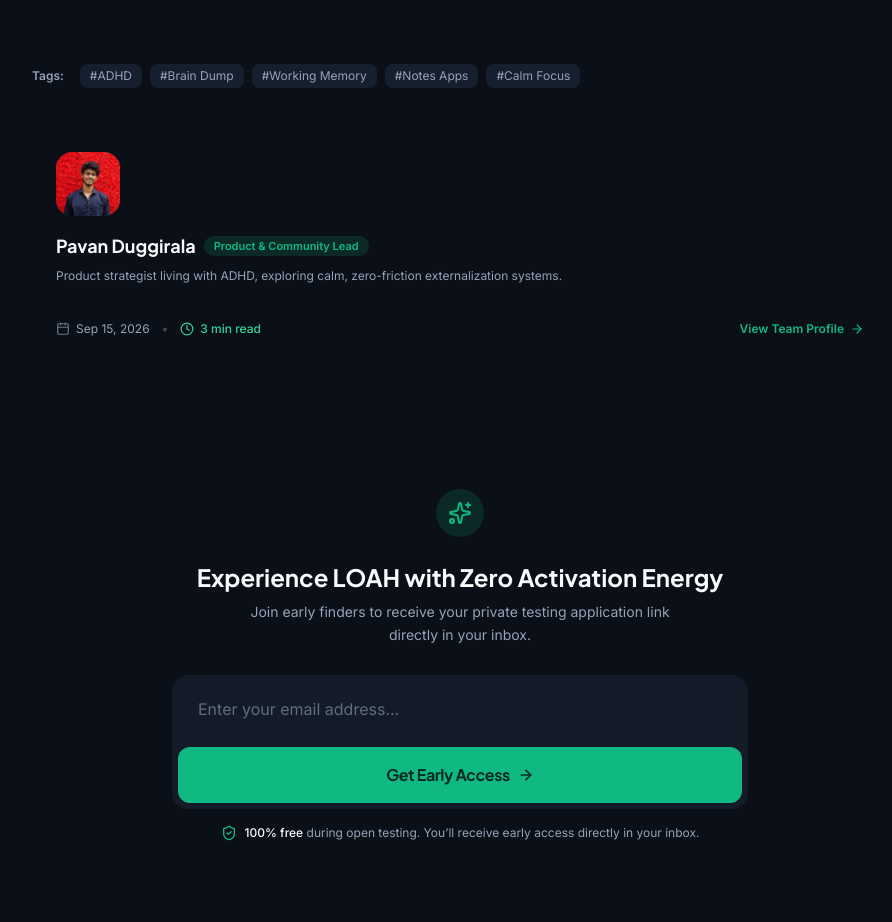
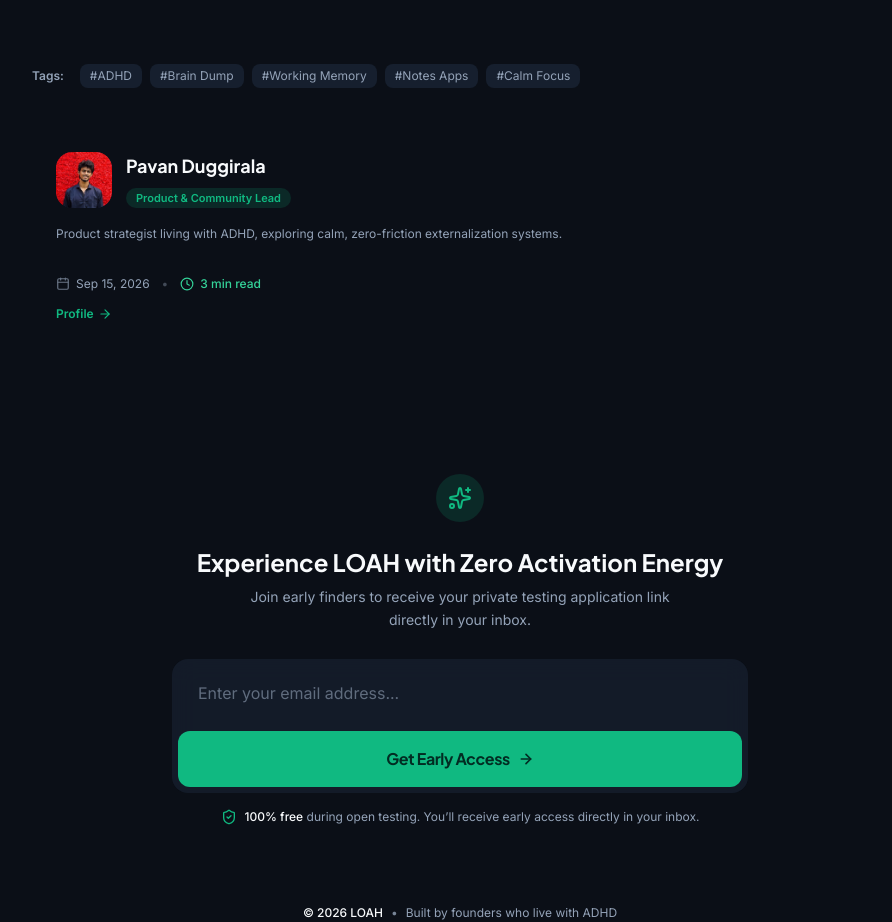
Before and after one commit to HarshaJyos/LOAH_WAITLIST, a Next.js app: page /journal/why-notes-apps-fail-adhd-brains in a window 1280 px wide. Shown: the part 3740-4662 px from the top of the page, without its empty margins (180-1072 px from the left). Built offline with nearby package versions, Linux system fonts and the light colour scheme.

Commit message:
fix: make author bio description full-width and place profile link on clean next line

```diff
--- a/components/journal/JournalLayout.tsx
+++ b/components/journal/JournalLayout.tsx
@@ -170,12 +170,13 @@
         )}
 
         {/* Author Bio & Post Meta Box (Moved to Bottom to Keep Top Focused & Frictionless) */}
-        <div className="mt-10 p-6 sm:p-8 rounded-3xl bg-gradient-to-br from-[#161F2E] via-[#111827] to-[#0B0F17] border border-white/10 shadow-xl space-y-5">
-          <div className="flex flex-col sm:flex-row items-start sm:items-center gap-4 sm:gap-5">
-            {/* Author Photo */}
+        {/* Author Bio & Post Meta Box */}
+        <div className="mt-10 p-6 sm:p-8 rounded-3xl bg-gradient-to-br from-[#161F2E] via-[#111827] to-[#0B0F17] border border-white/10 shadow-xl space-y-4">
+          {/* Top Row: Avatar + Name & Role Badge */}
+          <div className="flex items-center gap-3.5 sm:gap-4">
             <Link
               href={authorSlug ? `/team/${authorSlug}` : "/team"}
-              className="relative w-16 h-16 sm:w-20 sm:h-20 rounded-2xl overflow-hidden border-2 border-[#10B981]/50 shrink-0 bg-[#161F2E] shadow-md hover:scale-105 transition-transform group"
+              className="relative w-14 h-14 sm:w-16 sm:h-16 rounded-2xl overflow-hidden border-2 border-[#10B981]/50 shrink-0 bg-[#161F2E] shadow-md hover:scale-105 transition-transform group"
             >
               {post.author.avatar ? (
                 <Image
@@ -185,14 +186,13 @@
                   className="object-cover"
                 />
               ) : (
-                <div className="w-full h-full flex items-center justify-center text-[#10B981] text-xl font-bold uppercase">
+                <div className="w-full h-full flex items-center justify-center text-[#10B981] text-lg font-bold uppercase">
                   {post.author.name.charAt(0)}
                 </div>
               )}
             </Link>
 
-            <div className="space-y-1.5 flex-1 min-w-0">
-              <div className="flex flex-wrap items-center gap-2">
+            <div className="space-y-1 min-w-0">
               <h4 className="font-heading font-bold text-lg sm:text-xl text-[#F8FAFC]">
                 <Link
                   href={authorSlug ? `/team/${authorSlug}` : "/team"}
@@ -201,18 +201,19 @@
                   {post.author.name}
                 </Link>
               </h4>
-                <span className="px-2.5 py-0.5 rounded-full bg-[#10B981]/15 text-[#10B981] text-[11px] font-semibold whitespace-nowrap">
+              <span className="inline-block px-2.5 py-0.5 rounded-full bg-[#10B981]/15 text-[#10B981] text-[11px] font-semibold whitespace-nowrap">
                 {post.author.role}
               </span>
             </div>
-              <p className="font-body text-xs sm:text-sm text-[#94A3B8] leading-relaxed">
+          </div>
+
+          {/* Full-width Description taking space from left to right */}
+          <p className="font-body text-xs sm:text-sm text-[#94A3B8] leading-relaxed w-full">
             {post.author.bio || `${post.author.role} at LOAH.`}
           </p>
-            </div>
-          </div>
 
-          {/* Publishing Date, Read Time & Team Link (Responsive & Unbreakable) */}
-          <div className="pt-4 border-t border-white/[0.08] flex flex-wrap items-center justify-between gap-3 text-xs text-[#94A3B8]">
+          {/* Publishing Date, Read Time & Profile Link */}
+          <div className="pt-4 border-t border-white/[0.08] flex flex-col sm:flex-row sm:items-center justify-between gap-2.5 text-xs text-[#94A3B8]">
             <div className="flex items-center gap-3 sm:gap-4">
               <span className="inline-flex items-center gap-1.5 whitespace-nowrap">
                 <Calendar className="w-3.5 h-3.5 opacity-70" />
@@ -227,9 +228,9 @@
 
             <Link
               href={authorSlug ? `/team/${authorSlug}` : "/team"}
-              className="inline-flex items-center gap-1.5 text-xs font-semibold text-[#10B981] hover:underline whitespace-nowrap shrink-0 group"
+              className="inline-flex items-center gap-1 text-xs font-semibold text-[#10B981] hover:underline whitespace-nowrap group self-start sm:self-auto pt-1 sm:pt-0"
             >
-              <span>View Team Profile</span>
+              <span>Profile</span>
               <ArrowRight className="w-3.5 h-3.5 transition-transform group-hover:translate-x-0.5" />
             </Link>
           </div>
```
Lines whose indentation alone changed are shown as unchanged.
